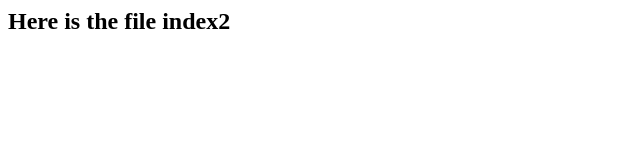
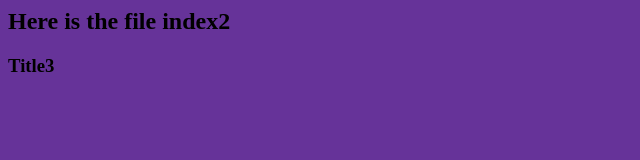
Before and after one commit to Makhloufhleli/TestDEVOPS, a plain HTML site: page index2.html in a window 1280 px wide. Shown: the whole page, without its empty margins (0-640 px from the left). Drawn offline with Linux system fonts and the light colour scheme.

Commit message:
edit styles of index2.html

```diff
--- a/index2.html
+++ b/index2.html
@@ -1,8 +1,14 @@
 <html>
     <head>
         <title></title>
+        <style>
+            body{
+                background-color: rebeccapurple;
+            }
+        </style>
     </head>
     <body>
         <h2>Here is the file index2</h2>
+        <h3>Title3</h3>
     </body>
 </html>
```
